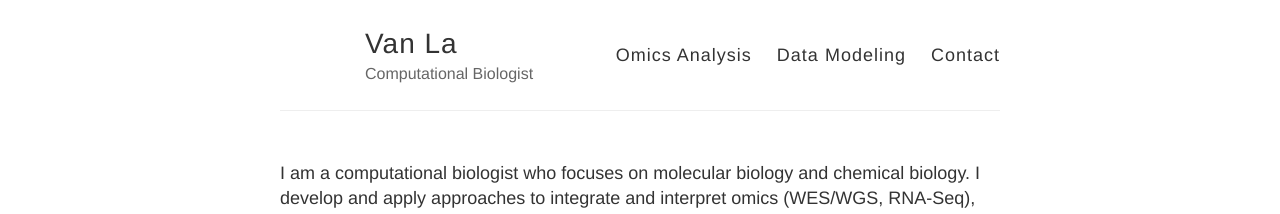
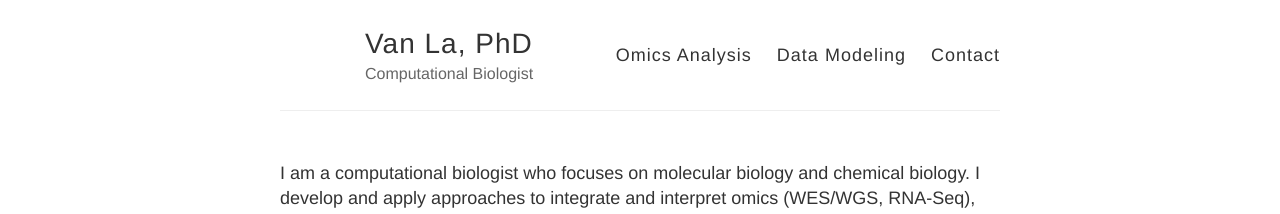
Before and after one commit to vanngocthuyla/Data_Analysis, a Jekyll site: the page built from _pages/intro.md, in a window 1280 px wide. Shown: the top 214 px of the page. Built offline with Jekyll 4.4.1, drawn with Linux system fonts in a browser that asks for light colours.

Commit message:
Update _config.yml

```diff
--- a/_config.yml
+++ b/_config.yml
@@ -3,7 +3,7 @@ url: "https://vanngocthuyla.github.io"
 markdown: kramdown
 
 # Name of your site (displayed in the header)
-name: Van La
+name: Van La, PhD
 
 # Short bio or description (displayed in the header)
 description: Computational Biologist
```
